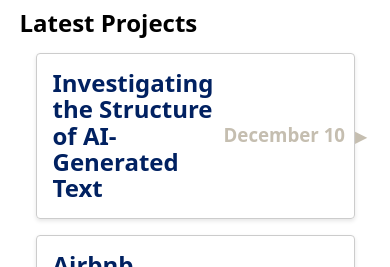
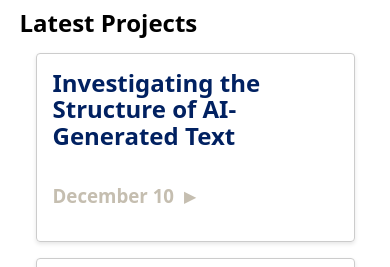
Before and after one commit to sashajh2/sasha-website, a SvelteKit app: page / in a window 390 px wide. Shown: the part 577-844 px from the top of the page. Built offline with nearby package versions, Linux system fonts and the light colour scheme.

Commit message:
beginning of mobile

```diff
--- a/src/lib/Project.svelte
+++ b/src/lib/Project.svelte
@@ -105,6 +105,17 @@
         color: var(--secondary)
     }
 
+    @media (max-width: 600px) {
+        .title-container {
+        flex-direction: column;
+        align-items: flex-start;
+        }
+
+        h2 {
+        margin-bottom: 8px;
+        }
+    }
+
 </style>
 <article>
     <div class="title-container" on:click={toggleExpand}>
--- a/src/routes/+layout.svelte
+++ b/src/routes/+layout.svelte
@@ -43,6 +43,22 @@
 </style>
 <script>
     import {page} from '$app/stores';
+    import { onMount } from 'svelte';
+    import { writable } from 'svelte/store';
+    const isMobile = writable(false);
+
+    const updateMobileStatus = () => {
+        isMobile.set(window.innerWidth < 600);
+    };
+
+    onMount(() => {
+        updateMobileStatus();
+        window.addEventListener('resize', updateMobileStatus);
+        return () => {
+            window.removeEventListener('resize', updateMobileStatus);
+        };
+    });
+
     let pages = [
         {url: "./", title: "Home"},
         {url: "./projects", title: "Projects"},
```
Lines whose indentation alone changed are shown as unchanged.
